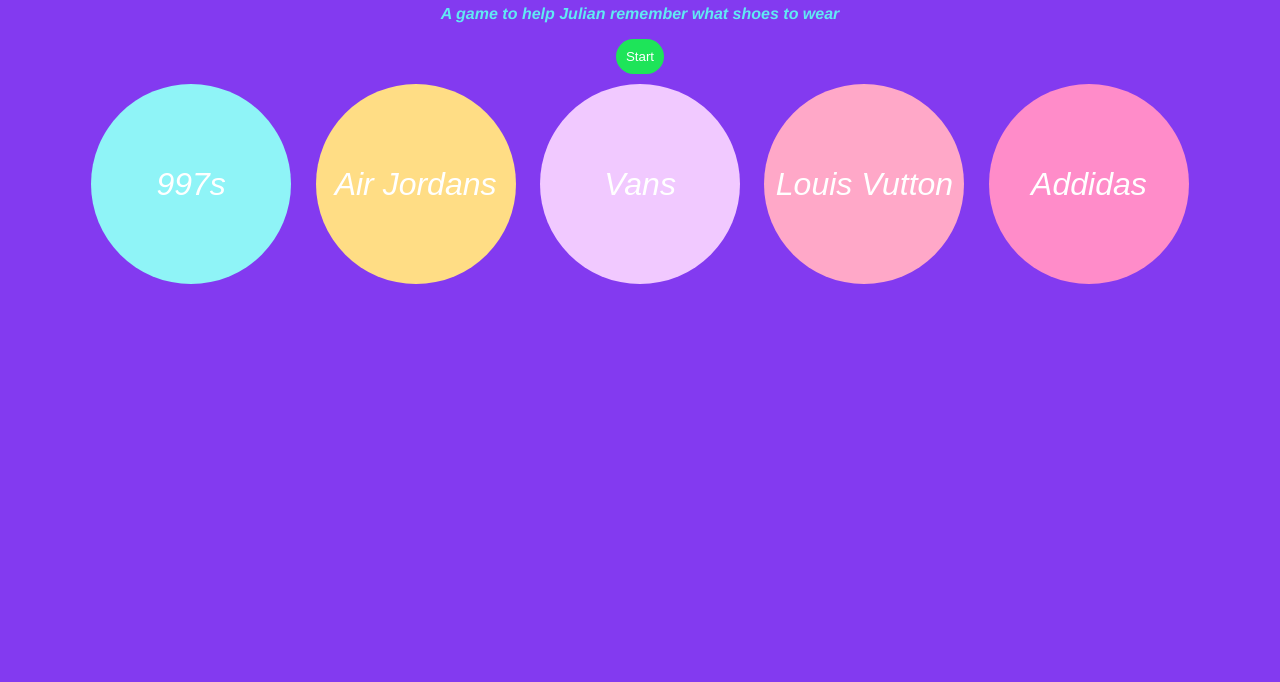
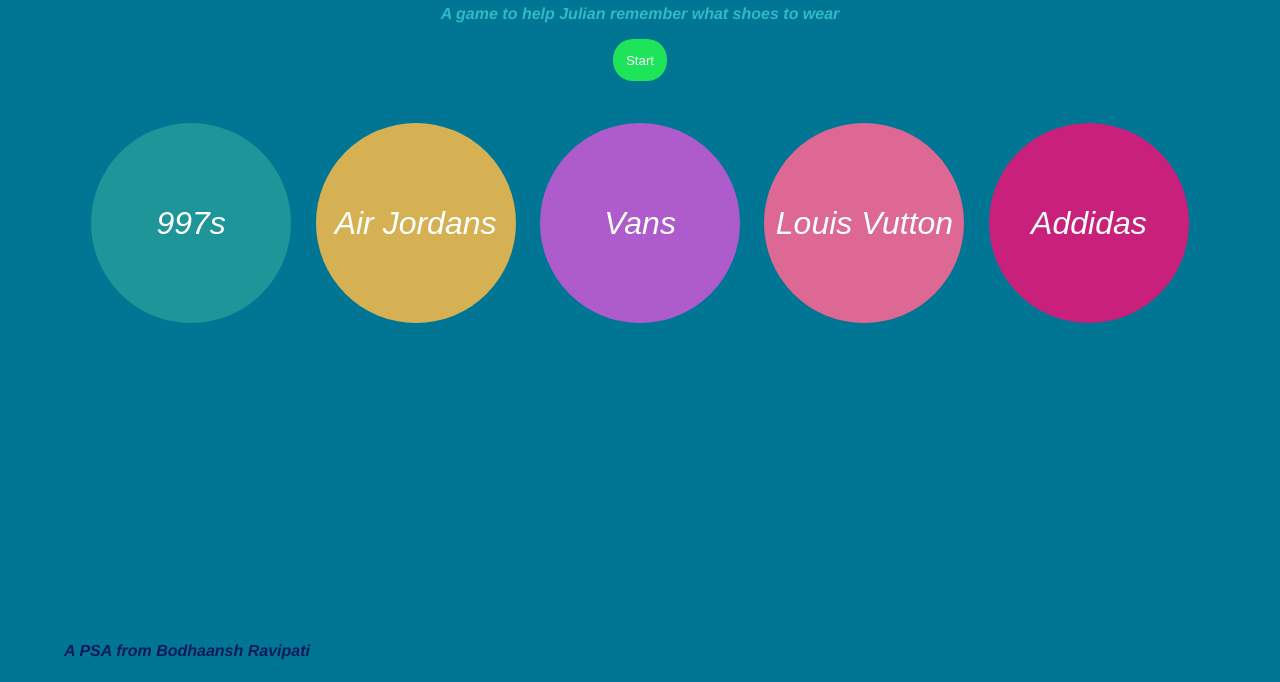
Before and after one commit to BodhaanshRavipati325/Julian-s-Shoes, a plain HTML site: page index.html in a window 1280 px wide. Shown: the part 118-800 px from the top of the page. Drawn offline with Linux system fonts and the light colour scheme.

Commit message:
-Meme Review

```diff
--- a/index.html
+++ b/index.html
@@ -37,7 +37,8 @@
       <button id="button4" onclick="guess(4)" onmousedown="startTone(4)" onmouseup="stopTone()">Louis Vutton</button>
       <button id="button5" onclick="guess(5)" onmousedown="startTone(5)" onmouseup="stopTone()">Addidas</button>
     </div>
-
-
+    <div id="footer">
+    <footer>A PSA from Bodhaansh Ravipati</footer>
+    </div>
   </body>
 </html>
--- a/style.css
+++ b/style.css
@@ -3,8 +3,8 @@
 body {
   font-family: helvetica, arial, sans-serif;
   margin: 4em;
-  background-color: #833af0;
-  color: #61e9f3;
+  background-color: #007694;
+  color: #2fbbc5;
   font-style: italic;
   font-weight: bolder;
   text-align: center;
@@ -13,7 +13,7 @@ body {
 h1 {
   font-family: verdana, arial, san-serif;
   font-style: italic;
-  color: #2326c0;
+  color: #1619d3;
 }
 
 button {
@@ -23,6 +23,14 @@ button {
   background: #1ee459;
   border: none;
   outline: none;
+}
+
+#startBtn {
+  padding: 1em;;
+}
+
+#gameButtonArea {
+  padding-top: 2em;
 }
 
 #gameButtonArea > button {
@@ -35,7 +43,7 @@ button {
 }
 
 #button1 {
-  background: #8ff4f7;
+  background: #1d9599;
   font-size: xx-large;
   font-style: italic;
 }
@@ -45,7 +53,7 @@ button {
 }
 
 #button2 {
-  background: #ffdd85;
+  background: #d6b154;
   font-size: xx-large;
   font-style: italic;
 }
@@ -55,35 +63,47 @@ button {
 }
 
 #button3 {
-  background: #f1c9ff;
+  background: #ae5ccc;
   font-size: xx-large;
   font-style: italic;
 }
 
 #button3:active, #button3.lit {
-  background: #BD97CB;
+  background: #d77bf8;
 }
 
 #button4 {
-  background: #ffa8c8;
+  background: #dd6893;
   font-size: xx-large;
   font-style: italic;
 }
 
 #button4:active, #button4.lit {
-  background: #E56997;
+  background: #f792b7;
 }
 
 #button5 {
-  background: #ff8cc9;
+  background: #c9217b;
   font-size: xx-large;
   font-style: italic;
 }
 
 #button5:active, #button5.lit {
-  background: #BF3880;
+  background: #b97f9e;
 }
 
 .hidden {
   display: none;
 }
+
+footer {
+  color: #031a5a;
+  position: absolute;
+  bottom: 0;
+  /* width: 100%; */
+  height: 2.5rem;
+}
+
+#footer {
+  background-color: #66D2D6;
+}
```
